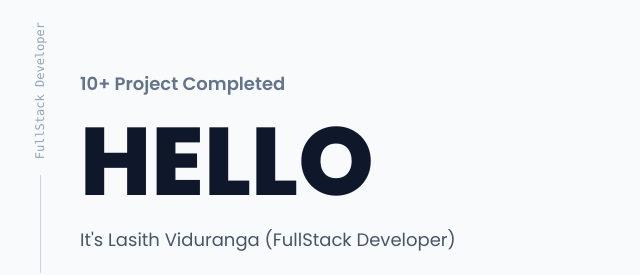
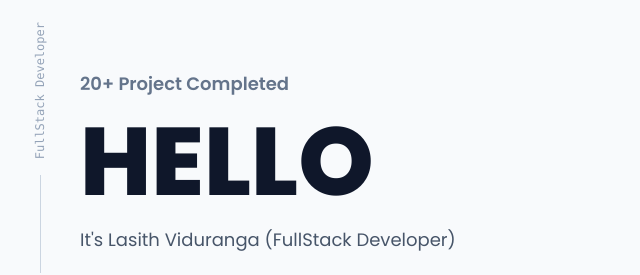
Before and after one commit to Lasith456/Lasith-s_portfolio, a plain HTML site: page index.html in a window 1280 px wide. Shown: the part 310-585 px from the top of the page, 0-640 px from the left. Drawn offline with nearby package versions, Linux system fonts and the light colour scheme.

Commit message:
smallChnges

```diff
--- a/index.html
+++ b/index.html
@@ -108,7 +108,7 @@
                         <p class="text-xs font-mono writing-mode-vertical-lr text-slate-400 my-4">2025</p>
                     </div>
                     <div class="pt-16">
-                        <p class="text-lg font-semibold text-slate-500 anim-fade-in-up">10+ Project Completed</p>
+                        <p class="text-lg font-semibold text-slate-500 anim-fade-in-up">20+ Project Completed</p>
                         <h1 class="text-7xl md:text-8xl font-extrabold my-4 text-slate-900 anim-fade-in-up delay-100">HELLO</h1>
                         <p class="text-lg text-slate-600 anim-fade-in-up delay-200">It's Lasith Viduranga (FullStack Developer)</p>
                         <div class="mt-8 anim-fade-in-up delay-300">
```
